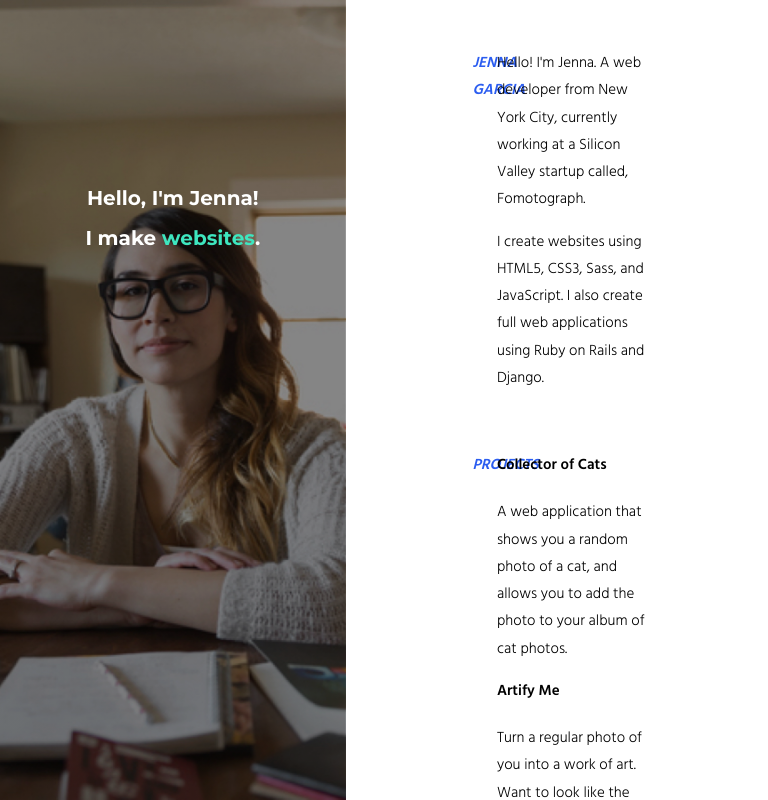
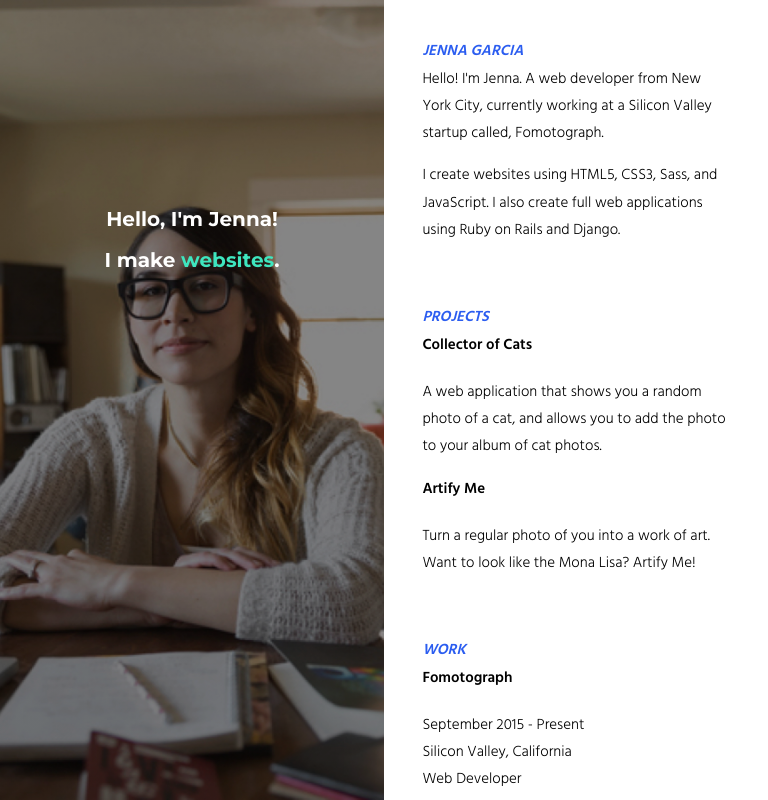
Before and after one commit to iharika/Responsive-Resume-Site, a plain HTML site: page index.html in a window 768 px wide. Drawn offline with Linux system fonts and the light colour scheme.

Commit message:
made the resume page responsive for mobile and tablet screens

```diff
--- a/css/styles.css
+++ b/css/styles.css
@@ -1,12 +1,17 @@
 html {
-    box-sizing: border-box
+  box-sizing: border-box;
 }
 *,
 *::after,
 *::before {
-    box-sizing: inherit
+  box-sizing: inherit;
 }
-h1, h2, h3, h4, h5, h6 {
+h1,
+h2,
+h3,
+h4,
+h5,
+h6 {
   margin-top: 0;
 }
 p {
@@ -15,11 +20,16 @@ p {
 .container {
   width: 100%;
   margin: 0 auto;
+  display: flex;
+  flex-wrap: wrap;
 }
-.picture, .resume {
+.picture,
+.resume {
   position: fixed;
   width: 45%;
   padding: 3.125rem;
+  display: flex;
+  flex-wrap: wrap;
 }
 .picture {
   top: 0;
@@ -42,7 +52,8 @@ p {
   z-index: -1;
   width: 100%;
   height: 100vh;
-  background: linear-gradient(rgba(0, 0, 0, 0.4), rgba(0, 0, 0, 0.4)), url("../img/profile.jpg");
+  background: linear-gradient(rgba(0, 0, 0, 0.4), rgba(0, 0, 0, 0.4)),
+    url("../img/profile.jpg");
   background-size: cover;
   background-position: center top;
   filter: brightness(90%);
@@ -63,6 +74,7 @@ p {
   font-weight: 300;
   line-height: 1.818;
   overflow-y: scroll;
+  width: 55%;
 }
 .part {
   width: 100%;
@@ -73,7 +85,8 @@ p {
 .part:first-child {
   margin-top: 0;
 }
-.sidebar, .main {
+.sidebar,
+.main {
   float: left;
 }
 .sidebar {
@@ -81,7 +94,8 @@ p {
 }
 .main {
   width: 90%;
-  padding-right: 25%;
+  padding-right: 10%;
+  padding-left: 10%;
 }
 .tag {
   text-transform: uppercase;
@@ -90,9 +104,41 @@ p {
   color: rgb(43, 93, 240);
 }
 
-@media screen and (min-width: 0) and (max-width: 420px) {
+@media screen and (max-width: 420px) {
   .picture {
     display: none;
   }
 
+  .resume {
+    width: 100%;
+    font-size: 100%;
+  }
+
+  .sidebar {
+    width: 100%;
+  }
+  .main {
+    width: 100%;
+    padding: 0;
+  }
 }
+
+@media screen and (min-width: 421px) and (max-width: 900px) {
+  .sidebar {
+    width: 100%;
+  }
+  .main {
+    width: 100%;
+    padding: 0;
+  }
+
+  .resume {
+    margin: 0;
+    padding: 5%;
+    width: 50%;
+  }
+
+  .picture {
+    width: 50%;
+  }
+}
```
Also changed, not shown: index.html (+12 -8 lines).
